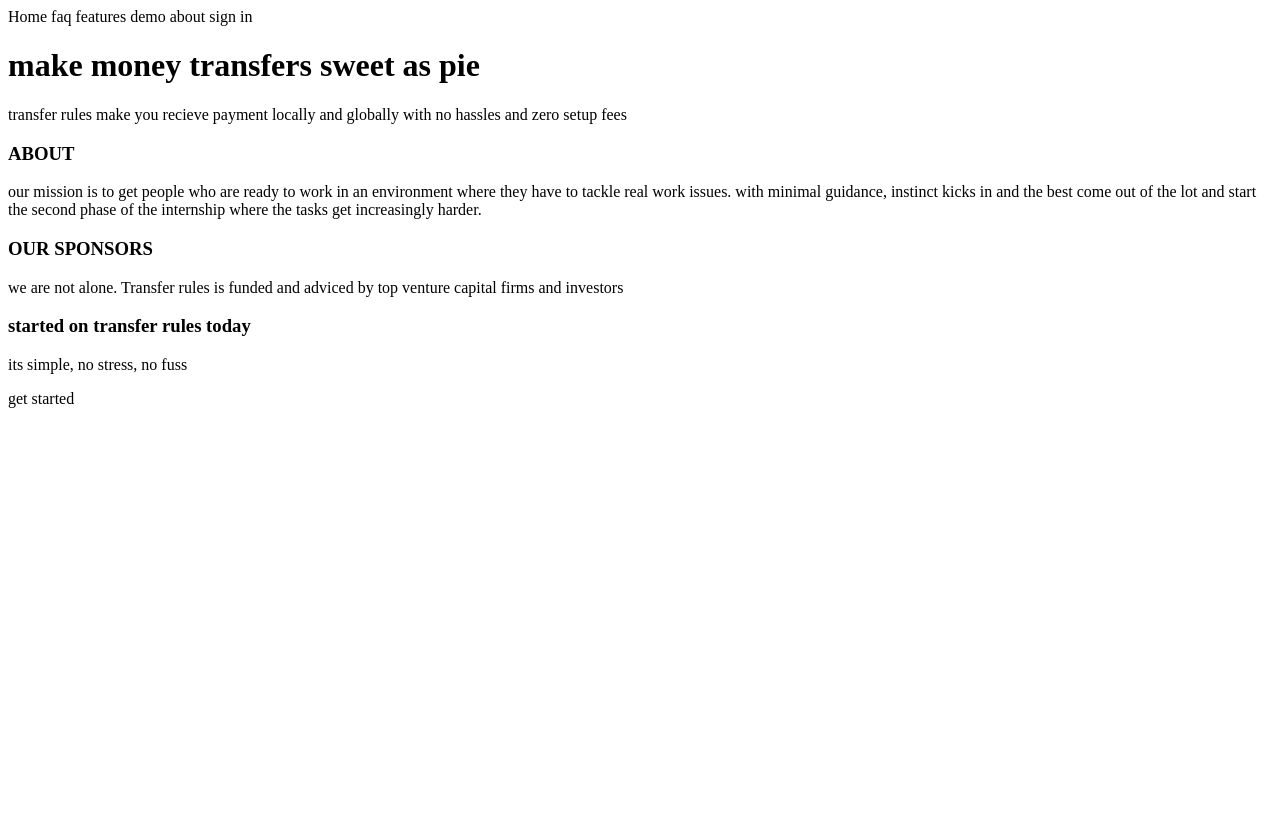
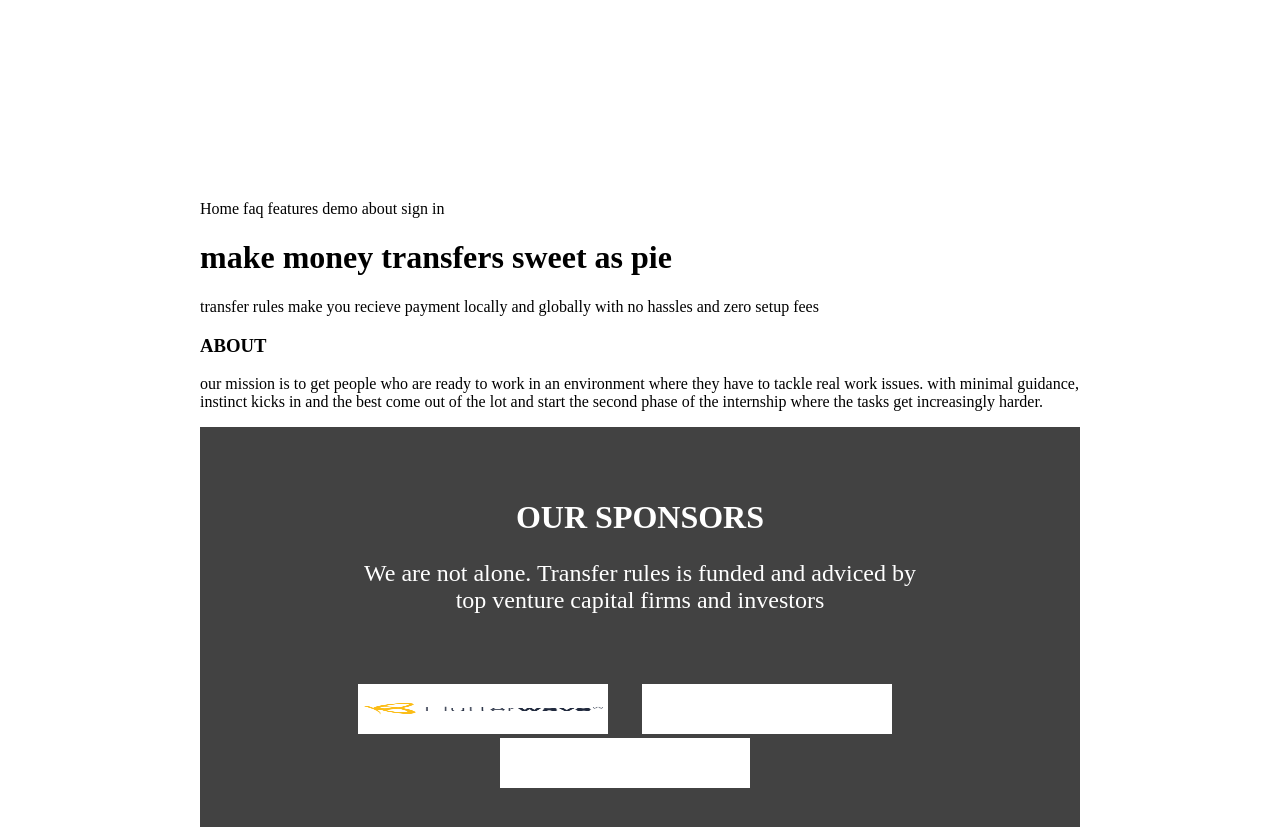
Before and after one commit to Promxyl/Integral, a plain HTML site: page index.html in a window 1280 px wide. Shown: the top 830 px of the page. Before the commit the page ends 800 px from the top, so only its background shows below. Drawn offline with Linux system fonts and the light colour scheme.

Commit message:
update html

```diff
--- /dev/null
+++ b/css/style.css
@@ -0,0 +1,24 @@
+body{
+    margin:200px;
+}
+.sponsor{
+background-color: #424242;
+color:white;
+text-align: center;
+height:300px;
+padding: 50px;
+}
+.sponsor p{
+   font-size: 24px;
+   margin-bottom:70px;
+   font-weight:lighter;
+   padding:0 100px;
+}
+.imgbox{
+    width:250px;
+    height:50px;
+    background-color: white;
+    margin-right: 30px;
+    display: inline-block;
+
+}
--- a/index.html
+++ b/index.html
@@ -4,10 +4,14 @@
         <meta name="viewport" content="width=device-width, initial-scale=1.0">
         <meta http-equiv="X-UA-Compatible" content="ie=edge">
         <title>Document</title>
+        <link rel="stylesheet" href="css/style.css">
     </head>
     <body>
 
 <!nav>
+<div class="box">
+
+</div>
     Home
     faq
     features
@@ -28,9 +32,22 @@
     where the tasks get increasingly harder.</p>
 
     <!new block>
-   <h3> OUR SPONSORS</h3>
-   <p> we are not alone. Transfer rules is funded and adviced by top venture
+    <div class="sponsor">
+   <h1> OUR SPONSORS</h1>
+   <p> We are not alone. Transfer rules is funded and adviced by top venture
     capital firms and investors</p>
+
+        <img class="imgbox" src="flutter.png" alt="Flutter Wave's logo">
+
+
+    <div class="imgbox">
+
+            </div>
+            <div class="imgbox">
+
+                    </div>
+    </div>
+
 <!new block>
 <h3> started on transfer rules today</h3>
 <p>its simple, no stress, no fuss</p>
@@ -40,5 +57,6 @@ get started
 <! new colomn black header, greay body>
 
 <! footer black header, greay body>
+
     </body>
     </html>
```
Also changed, not shown: flutter.png (added).
